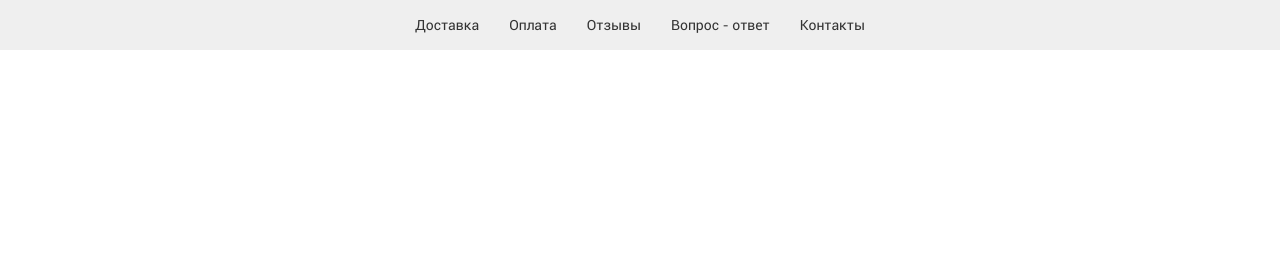
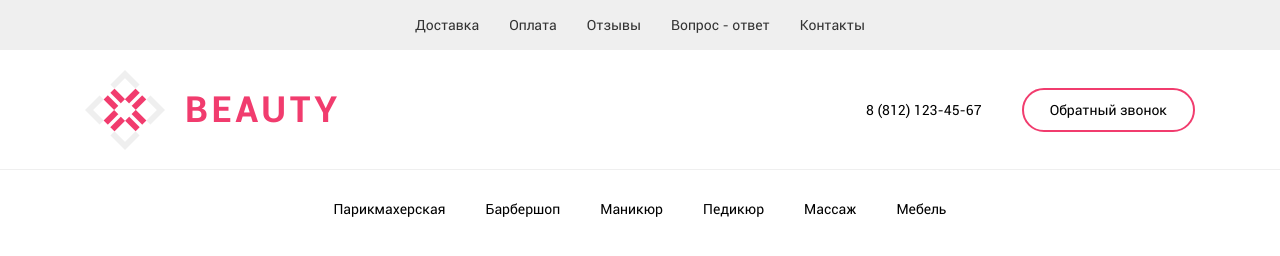
Before and after one commit to Australium/beauty-site, a plain HTML site: page index.html in a window 1280 px wide. Drawn offline with Linux system fonts and the light colour scheme; files whose address does not match are found by name.

Commit message:
added 2 more sections to header

```diff
--- a/index.html
+++ b/index.html
@@ -8,6 +8,7 @@
 </head>
 <body>
     <header class="header">
+        <section class="top">
             <div class="container">
                 <nav class="navbar">
                     <ul class="list">
@@ -30,6 +31,49 @@
                     </ul>
                 </nav>
             </div>
+        </section>
+        <section class="middle">
+            <div class="container">
+                <img src="images/logo.png" alt="Site's logo picture" class="logo">
+                <div class="push">
+                    <h1 class="slogan">BEAUTY</h1>
+                </div>
+                <div class="block">
+                    <div class="num">
+                        <div class="number">8 (812) 123-45-67</div>
+                    </div>
+                    <a class="call">Обратный звонок</a>
+                </div>
+                <div class="clearfix"></div>
+            </div>
+        </section>
+        <section class="bottom">
+            <div class="container">
+                <nav class="navbar second">
+                    <ul class="list">
+                        <li class="contact menu">
+                            <a href="#" class="link higher">Парикмахерская</a>
+                        </li>
+                        <li class="contact menu">
+                            <a href="#" class="link higher">Барбершоп</a>
+                        </li>
+                        <li class="contact menu">
+                            <a href="#" class="link higher">Маникюр</a>
+                        </li>
+                        <li class="contact menu">
+                            <a href="#" class="link higher">Педикюр</a>
+                        </li>
+                        <li class="contact menu">
+                            <a href="#" class="link higher">Массаж</a>
+                        </li>
+                        <li class="contact last">
+                            <a href="#" class="link higher">Мебель</a>
+                        </li>
+                        <div class="clearfix"></div>
+                    </ul>
+                </nav>
+            </div>
+        </section>
     </header>
 </body>
 </html>
--- a/styles/style.css
+++ b/styles/style.css
@@ -48,7 +48,7 @@ body {
     line-height: 16px;
 }
 
-.header {
+.top {
     background-color: rgba(239, 239, 239, 1);
     padding: 17px 0px;
 }
@@ -61,7 +61,6 @@ body {
 .link {
     text-decoration-line: none;
     color: rgba(51, 51, 51, 1);
-
 }
 
 .clearfix {
@@ -81,3 +80,66 @@ body {
 .last {
     margin-right: 0;
 }
+
+.middle {
+    background-color: rgba(255, 255, 255, 1);
+    padding: 20px 0px 19px;
+    border-bottom: 1px solid rgba(239, 239, 239, 1);
+}
+
+.logo {
+    float: left;
+    margin-right: 20px;
+}
+
+.slogan {
+    color: rgba(241, 60, 110, 1);
+    font-weight: 700;
+    font-size: 36px;
+    line-height: 42px;
+    letter-spacing: 0.1em;
+}
+
+.push {
+    float: left;
+    padding: 19px 0px;
+}
+
+.block {
+    float: right;
+    padding: 18px 0px 0px 0px;
+}
+
+.num {
+    float: left;
+    padding: 13px 0px 0px 0px;
+    margin-right: 40px;
+}
+
+.number {
+    line-height: 19px;
+}
+
+.call {
+    float: left;
+    border: 2px solid rgba(241, 60, 110, 1);
+    padding: 12px 26px;
+    border-radius: 40px;
+}
+
+.second {
+    width: 613px;
+}
+
+.menu {
+    margin-right: 40px;
+}
+
+.higher {
+    line-height: 19px;
+    color: rgba(0, 0, 0, 1);
+}
+
+.bottom {
+    padding: 30px 0;
+}
```
Lines whose indentation alone changed are shown as unchanged.
